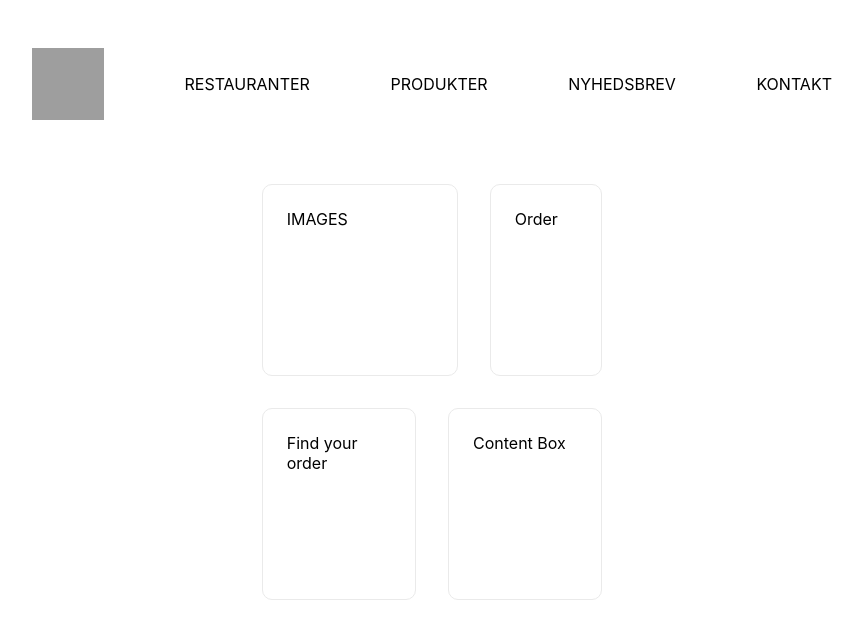
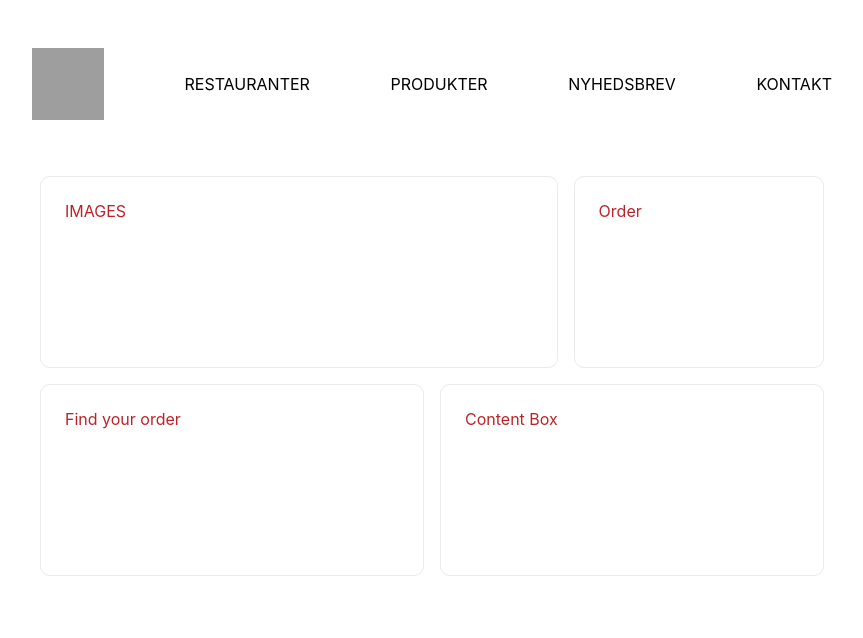
Before and after one commit to aheilemann/sundown, a Next.js app: page / in a window 1280 px wide. Shown: the top 638 px of the page, without its empty margins (208-1071 px from the left). Built offline with nearby package versions, Linux system fonts and the light colour scheme; grey boxes are pictures that could not be loaded.

Commit message:
Theme context

```diff
--- /dev/null
+++ b/constants/theme.ts
@@ -0,0 +1,10 @@
+const colors = {
+  primary: "#BA2329",
+  secondary: "#007DDB",
+};
+
+const theme = {
+  colors,
+};
+
+export default theme;
--- a/pages/_app.tsx
+++ b/pages/_app.tsx
@@ -1,7 +1,21 @@
-import '../styles/globals.css'
+import Head from "next/head";
+import React from "react";
+import { ThemeProvider } from "styled-components";
+import theme from "../constants/theme";
+import "../styles/globals.css";
 
 function MyApp({ Component, pageProps }) {
-  return <Component {...pageProps} />
+  return (
+    <div>
+      <Head>
+        <title>Sundown Boulevard</title>
+        <meta name="description" content="Great food - great view" />
+      </Head>
+      <ThemeProvider theme={theme}>
+        <Component {...pageProps} />
+      </ThemeProvider>
+    </div>
+  );
 }
 
-export default MyApp
+export default MyApp;
--- a/pages/index.tsx
+++ b/pages/index.tsx
@@ -1,4 +1,3 @@
-import Head from "next/head";
 import styled from "styled-components";
 import Navbar from "../components/navbar";
 
@@ -13,6 +12,8 @@ const Wrapper = styled.div`
 const Grid = styled.div`
   align-items: center;
   justify-content: center;
+
+  width: 800px;
   max-width: 800px;
   margin-top: 3rem;
 `;
@@ -22,7 +23,7 @@ const Row = styled.div`
 `;
 
 const Col = styled.div`
-  margin: 1rem;
+  margin: 0.5rem;
   padding: 1.5rem;
   text-align: left;
   color: inherit;
@@ -33,22 +34,22 @@ const Col = styled.div`
   min-height: 12rem;
 `;
 
+const Text = styled.div`
+  color: ${({theme}) => theme.colors.primary};
+`;
+
 export default function Home() {
   return (
     <Wrapper>
-      <Head>
-        <title>Sundown Boulevard</title>
-        <meta name="description" content="Great food - great view" />
-      </Head>
       <Navbar />
       <Grid>
         <Row>
-          <Col size={7}>IMAGES</Col>
-          <Col size={3}>Order</Col>
+          <Col size={7}><Text>IMAGES</Text></Col>
+          <Col size={3}><Text>Order</Text></Col>
         </Row>
         <Row>
-          <Col size={5}>Find your order</Col>
-          <Col size={5}>Content Box</Col>
+          <Col size={5}><Text>Find your order</Text></Col>
+          <Col size={5}><Text>Content Box</Text></Col>
         </Row>
       </Grid>
     </Wrapper>
```
